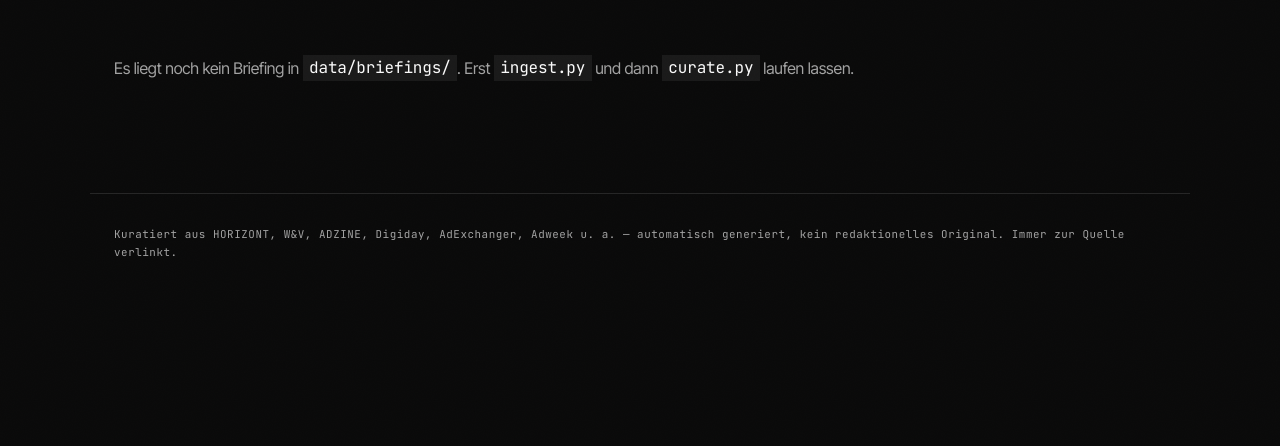
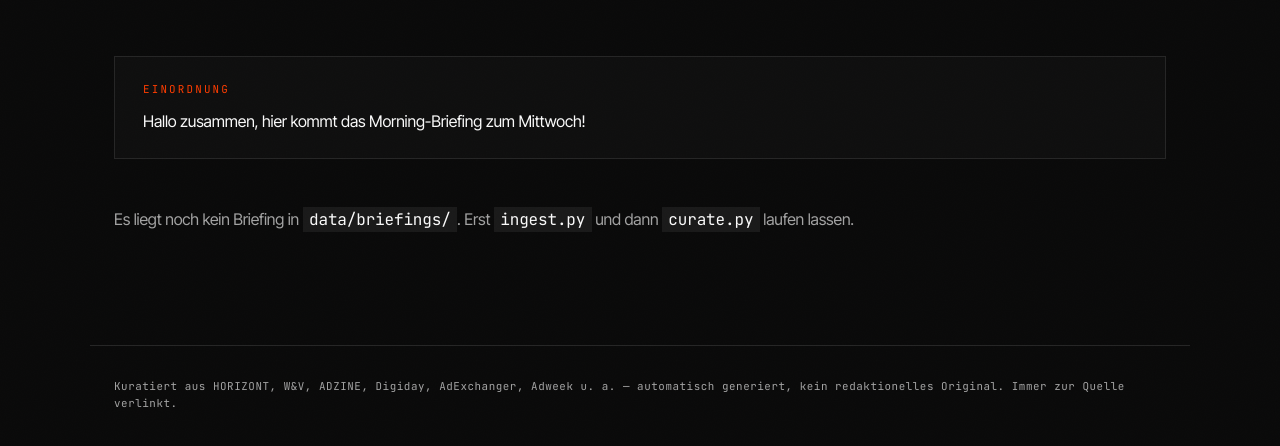
Before and after one commit to JanStoltberg/Impression, an Astro site in the folder site/: page / in a window 1280 px wide. Shown: the part 334-780 px from the top of the page. Built offline with nearby package versions, Linux system fonts and the light colour scheme; Astro itself is replaced by a stand-in of ours.

Commit message:
Add intro text for Mittwoch briefing

```diff
--- a/site/src/pages/index.astro
+++ b/site/src/pages/index.astro
@@ -22,7 +22,7 @@ const dateLabel = briefing
 
 // Manuell gepflegter Einordnungstext fuers heutige Briefing. Leerer String
 // blendet die Box aus.
-const introText = '';
+const introText = 'Hallo zusammen, hier kommt das Morning-Briefing zum Mittwoch!';
 ---
 
 <Layout title="Impression — Heutiges Briefing">
```
